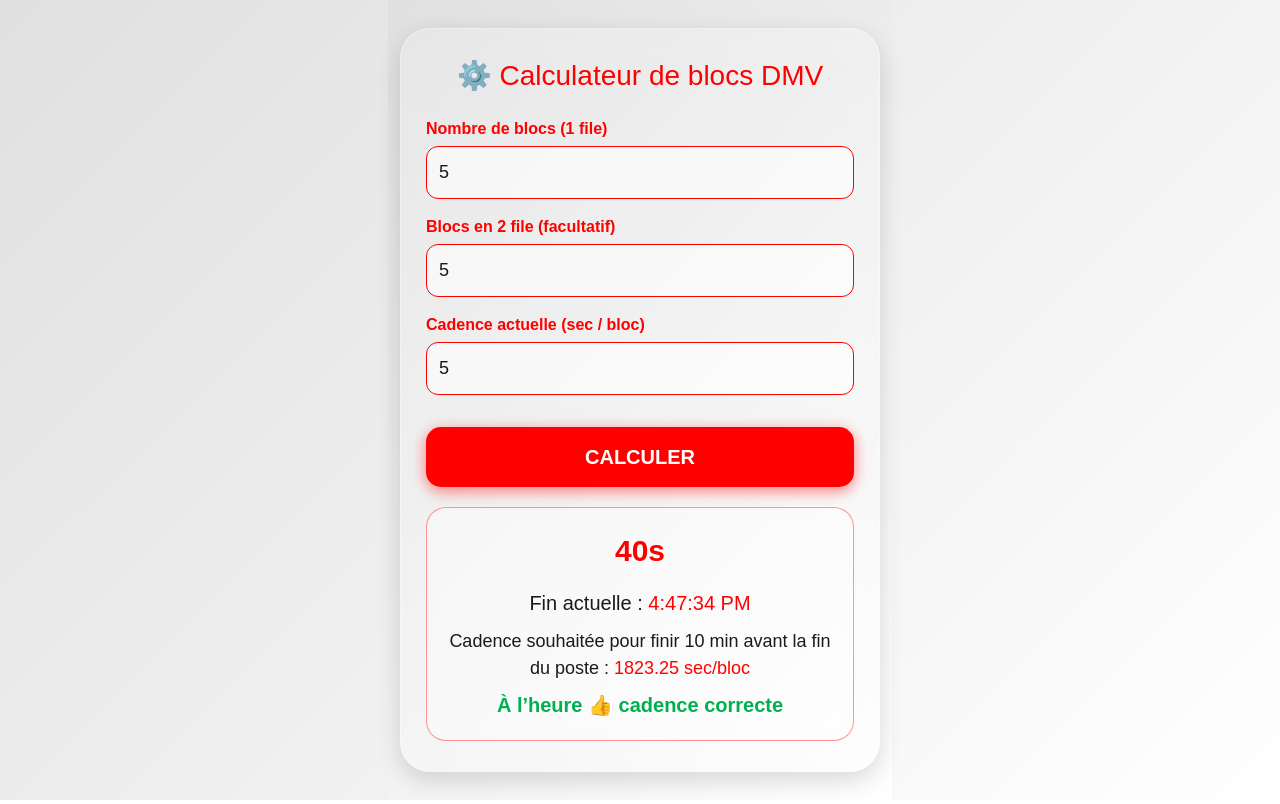
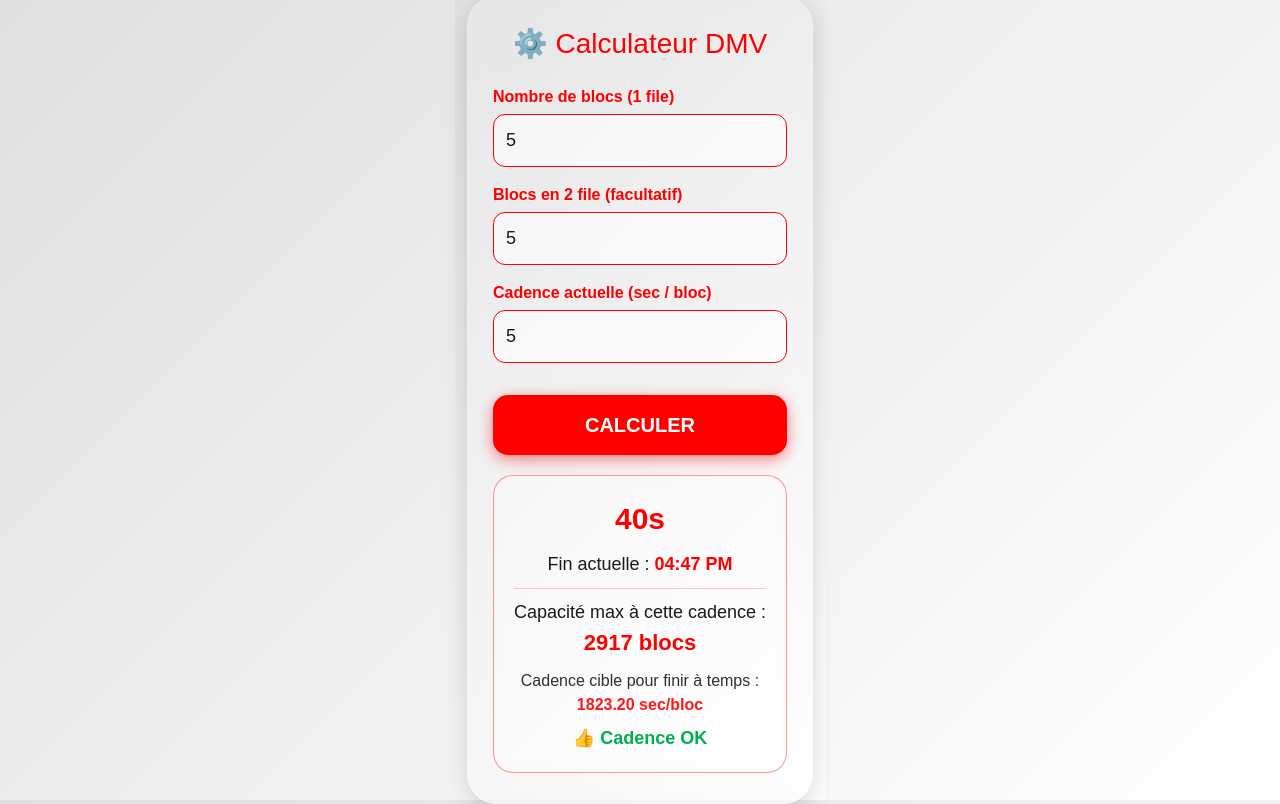
Before and after one commit to PapsKurios/calculatrice, a plain HTML site: page index.html in a window 1280 px wide. Both pictures are taken after typing "5", "5", "5" into the empty fields and a click on the button "CALCULER". Drawn offline with nearby package versions, Linux system fonts and the light colour scheme.

Commit message:
Add files via upload

```diff
--- a/index.html
+++ b/index.html
@@ -5,7 +5,6 @@
   <title>Calculateur de blocs DMV</title>
   <meta name="viewport" content="width=device-width, initial-scale=1, viewport-fit=cover">
 
-  <!-- Bootstrap -->
   <link href="https://cdn.jsdelivr.net/npm/bootstrap@5.3.0/dist/css/bootstrap.min.css" rel="stylesheet">
 
   <style>
@@ -84,7 +83,7 @@
       margin-top: 20px;
       border: 1px solid rgba(255,0,0,0.4);
       text-align: center;
-      font-size: 20px;
+      font-size: 18px;
       color: #1a1a1a;
       backdrop-filter: blur(10px);
     }
@@ -92,19 +91,20 @@
     .big {
       font-size: 30px;
       font-weight: bold;
-      margin-bottom: 15px;
+      margin-bottom: 10px;
       color: #ff0000;
     }
 
     .good { color: #00b050; font-weight: bold; }
     .bad { color: #ff0000; font-weight: bold; }
+    .highlight { color: #ff0000; font-weight: bold; }
   </style>
 </head>
 
 <body>
 <div class="container">
   <div class="card">
-    <h3 class="text-center mb-4" style="color:#ff0000;">⚙️ Calculateur de blocs DMV</h3>
+    <h3 class="text-center mb-4" style="color:#ff0000;">⚙️ Calculateur DMV</h3>
 
     <div class="mb-3">
       <label for="blocks" class="form-label">Nombre de blocs (1 file)</label>
@@ -138,48 +138,58 @@ function formatTemps(seconds) {
 function getFinPoste(now) {
   let h = now.getHours();
   let fin = new Date(now);
-  if (h >= 5 && h < 13) fin.setHours(13, 0, 0);
-  else if (h >= 13 && h < 21) fin.setHours(21, 0, 0);
-  else if (h >= 21) { fin.setDate(fin.getDate()+1); fin.setHours(5,0,0); }
-  else fin.setHours(5,0,0);
+  if (h >= 5 && h < 13) fin.setHours(13, 0, 0, 0);
+  else if (h >= 13 && h < 21) fin.setHours(21, 0, 0, 0);
+  else if (h >= 21) { fin.setDate(fin.getDate()+1); fin.setHours(5,0,0,0); }
+  else fin.setHours(5,0,0,0);
   return fin;
 }
 
 function calculer() {
   let blocks = Number(document.getElementById("blocks").value) || 0;
-  let blocksTwo = Number(document.getElementById("blocksTwoFiles").value);
-  if (isNaN(blocksTwo)) blocksTwo = 0;
+  let blocksTwo = Number(document.getElementById("blocksTwoFiles").value) || 0;
   let cadence = Number(document.getElementById("cadence").value);
-  if (!cadence) return;
+  if (!cadence || cadence <= 0) return;
 
-  let pas = blocks;
-  if (blocksTwo > 0) {
-    let extraSingle = blocksTwo % 2;
-    let doublePas = Math.floor(blocksTwo / 2);
-    pas += extraSingle + doublePas;
-  }
+  // Calcul du nombre de "pas" (temps moteur)
+  let extraSingle = blocksTwo % 2;
+  let doublePas = Math.floor(blocksTwo / 2);
+  let pasTotal = blocks + extraSingle + doublePas;
 
-  let totalSeconds = pas * cadence;
+  let totalSeconds = pasTotal * cadence;
 
   let now = new Date();
   let fin = new Date(now.getTime() + totalSeconds * 1000);
   let finPoste = getFinPoste(now);
-  let objectif = new Date(finPoste.getTime() - 10*60*1000);
+  let objectif = new Date(finPoste.getTime() - 10*60*1000); // 10 min avant fin poste
 
-  let restant = (objectif - now)/1000;
-  let cadenceCible = restant > 0 ? restant / pas : 0;
+  // Temps restant jusqu'à l'objectif (en secondes)
+  let restantSec = (objectif - now) / 1000;
+
+  // 1. Calcul de la cadence cible pour le nombre de blocs actuel
+  let cadenceCible = restantSec > 0 ? restantSec / pasTotal : 0;
+
+  // 2. Calcul du nombre de pas maximum avec la cadence actuelle
+  let pasMaxPossible = restantSec > 0 ? Math.floor(restantSec / cadence) : 0;
 
   let isSlow = cadence > cadenceCible;
 
   document.getElementById("resultat").innerHTML = `
     <div class="big">${formatTemps(totalSeconds)}</div>
-    <div>Fin actuelle : <span style='color:#ff0000'>${fin.toLocaleTimeString()}</span></div>
-    <div style="margin-top:10px; font-size:18px;">
-      Cadence souhaitée pour finir 10 min avant la fin du poste :
-      <span style='color:#ff0000'>${cadenceCible.toFixed(2)} sec/bloc</span>
+    <div>Fin actuelle : <span class="highlight">${fin.toLocaleTimeString([], {hour: '2-digit', minute:'2-digit'})}</span></div>
+
+    <div style="margin: 10px 0; border-top: 1px solid rgba(255,0,0,0.2); padding-top:10px;">
+      Capacité max à cette cadence : <br>
+      <span class="highlight" style="font-size:22px;">${pasMaxPossible} blocs</span>
     </div>
+
+    <div style="font-size:16px; opacity: 0.9;">
+      Cadence cible pour finir à temps : <br>
+      <span class="highlight">${cadenceCible > 0 ? cadenceCible.toFixed(2) : "---"} sec/bloc</span>
+    </div>
+
     <div class="mt-2 ${isSlow?'bad':'good'}">
-      ${isSlow ? 'À l’heure ? 🚫 Non — cadence trop lente' : 'À l’heure 👍 cadence correcte'}
+      ${isSlow ? '🚫 Trop lent pour finir à temps' : '👍 Cadence OK'}
     </div>
   `;
 }
```
